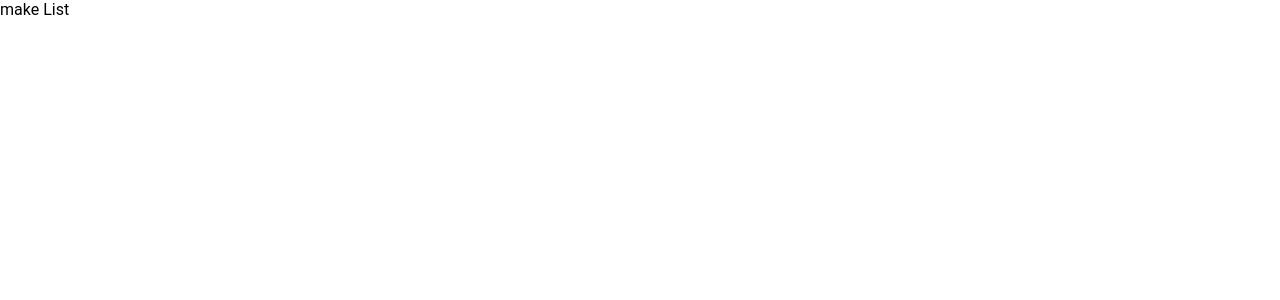
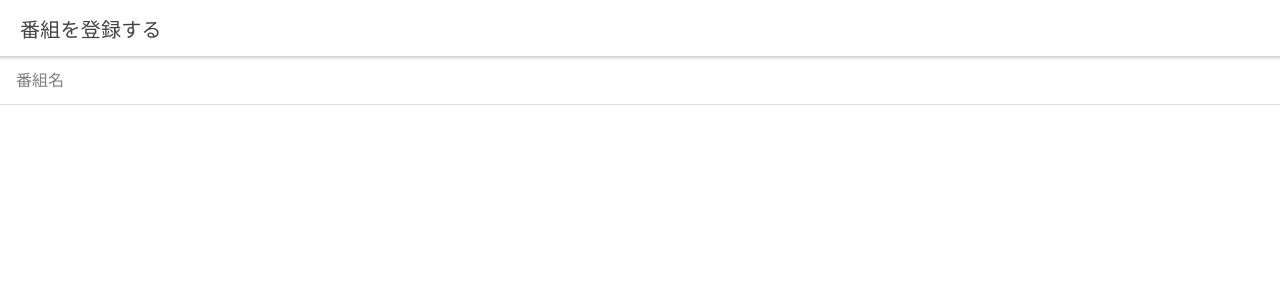
Before and after one commit to tsubame-misa/labelMaker, a React (Create React App) app: page /makeList in a window 1280 px wide. Shown: the top 300 px of the page. Built offline with nearby package versions, Linux system fonts and the light colour scheme.

Commit message:
リスト画面の作成

```diff
--- a/package.json
+++ b/package.json
@@ -19,7 +19,6 @@
     "react-dom": "^17.0.1",
     "react-router": "^5.2.0",
     "react-router-dom": "^5.2.0",
-    "react-scripts": "4.0.2",
     "typescript": "^4.1.3",
     "web-vitals": "^0.2.4",
     "workbox-background-sync": "^5.1.4",
@@ -59,5 +58,8 @@
       "last 1 safari version"
     ]
   },
-  "description": "An Ionic project"
+  "description": "An Ionic project",
+  "devDependencies": {
+    "react-scripts": "4.0.3"
+  }
 }
--- a/src/components/makeList.js
+++ b/src/components/makeList.js
@@ -7,18 +7,36 @@ import {
   IonPage,
   IonTitle,
   IonToolbar,
+  IonButton,
+  IonItemSliding,
+  IonInput,
+  IonItem,
+  IonLabel,
 } from "@ionic/react";
 import { addOutline } from "ionicons/icons";
 import "../pages/Home.css";
+import { useState } from "react";
 
-  const makeList = () => {
+const useMakeList = () => {
+  const [programName, setProgramName] = useState();
   return (
     <IonPage>
-        <IonContent fullscreen>
-          make List
+      <IonHeader>
+        <IonToolbar>
+          <IonTitle>番組を登録する</IonTitle>
+        </IonToolbar>
+      </IonHeader>
+      <IonContent>
+        <IonItem>
+          <IonInput
+            value={programName}
+            placeholder="番組名"
+            onIonChange={(e) => setProgramName(e.detail.value)}
+          ></IonInput>
+        </IonItem>
       </IonContent>
     </IonPage>
   );
 };
 
-  export default makeList;
+export default useMakeList;
```
Also changed, not shown: 1 other file (tests, documents, lock files or other folders). Lines whose indentation alone changed are shown as unchanged.
